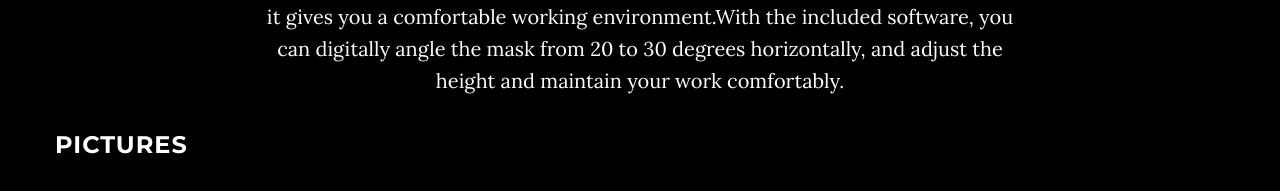
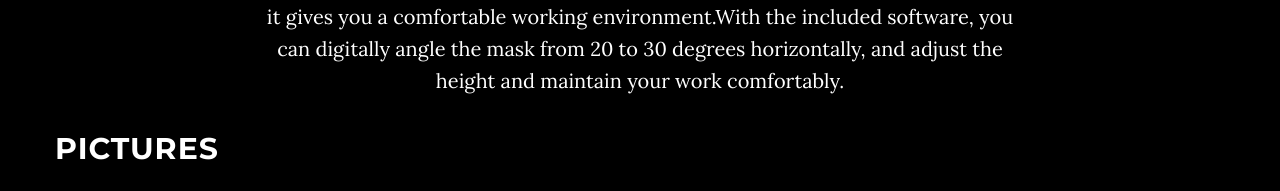
Before and after one commit to gtusmartdesk/gtusmartdesk.github.io, a website: page index.html in a window 1280 px wide. Shown: the part 2726-2917 px from the top of the page. Drawn offline with nearby package versions, Linux system fonts and the light colour scheme; some packages are replaced by stand-ins of ours.

Commit message:
Update index.html

```diff
--- a/index.html
+++ b/index.html
@@ -115,7 +115,7 @@ And finally, with SmartDesk's play title, it gives you a comfortable working env
 	<div id="f">
 		<div class="container">
 			<div class="row centered">
-				<h3>Pictures</h3>
+				<h2>Pictures</h2>
 				<p class="centered"><i class="icon icon-circle"></i><i class="icon icon-circle"></i><i class="icon icon-circle"></i></p>
 
 				<div class="col-lg-6 col-lg-offset-3">
```
